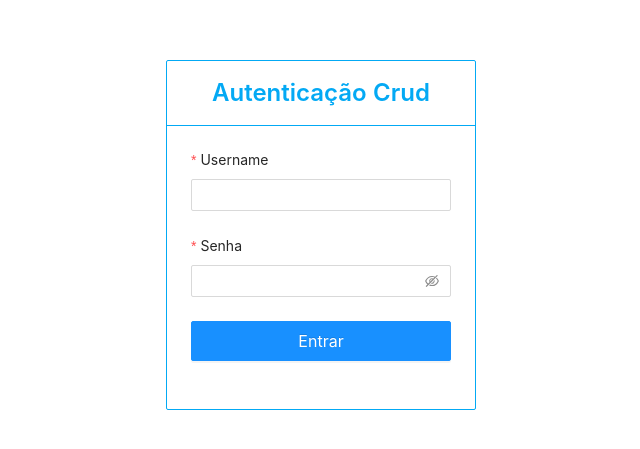
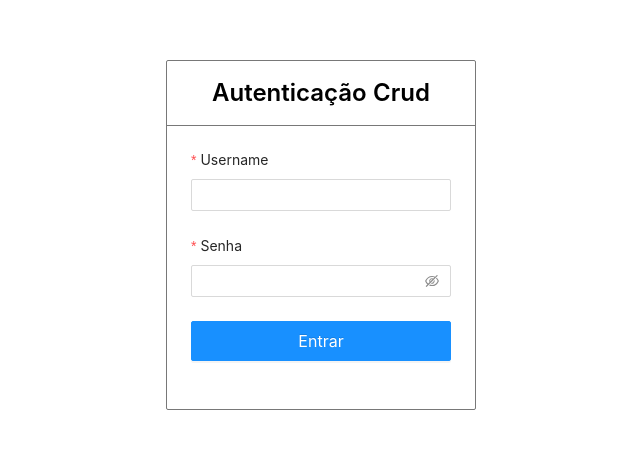
Before and after one commit to otaviokochi/crudFront, a React (Create React App) app: page /login in a window 1280 px wide. Shown: the part 165-614 px from the top of the page, without its empty margins (319-959 px from the left). Built offline with nearby package versions, Linux system fonts and the light colour scheme.

Commit message:
alteracao layout login

```diff
--- a/src/views/login/Login.css
+++ b/src/views/login/Login.css
@@ -5,3 +5,11 @@
   align-self: center;
   justify-content: center;
 }
+
+.headStyle {
+  background-image: linear-gradient(to right,
+    rgba(120, 120, 120, 0),
+    rgba(120, 120, 120, 0.75),
+    rgba(120, 120, 120, 0),
+  );
+}
--- a/src/views/login/Login.jsx
+++ b/src/views/login/Login.jsx
@@ -22,9 +22,9 @@ const Login = () => {
 
   return (
     <Row className='loginRow' align='middle'>
-      <Card headStyle={{borderColor: '#03a9f4'}}
+      <Card headStyle={{borderColor: "rgba(120, 120, 120)"}}
             style={{
-              borderColor: '#03a9f4',
+              borderColor: "rgba(120, 120, 120)",
               width: 310,
             }}
             title={
@@ -33,7 +33,7 @@ const Login = () => {
                 style={{
                   width: '100%',
                   textAlign: 'center',
-                  color: '#03a9f4'
+                  color: '#000'
                 }}>
                 Autenticação Crud
               </Typography.Title>
@@ -49,10 +49,10 @@ const Login = () => {
           <Col span={24}>
             <Form layout="vertical" name="authentication" onFinish={onFinish}>
               <Form.Item name="login" label="Username" rules={[{ required: true, message: "Informe o username" }]}>
-                <Input ></Input>
+                <Input style={{outline: "none"}}></Input>
               </Form.Item>
               <Form.Item name="password" label="Senha" rules={[{ required: true, message: "Informe a senha"  }]}>
-                <Input.Password
+                <Input.Password style={{outline: "none"}}
                     iconRender={visible => (visible ? <EyeTwoTone /> : <EyeInvisibleOutlined />)}/>
               </Form.Item>
               <Form.Item>
```
